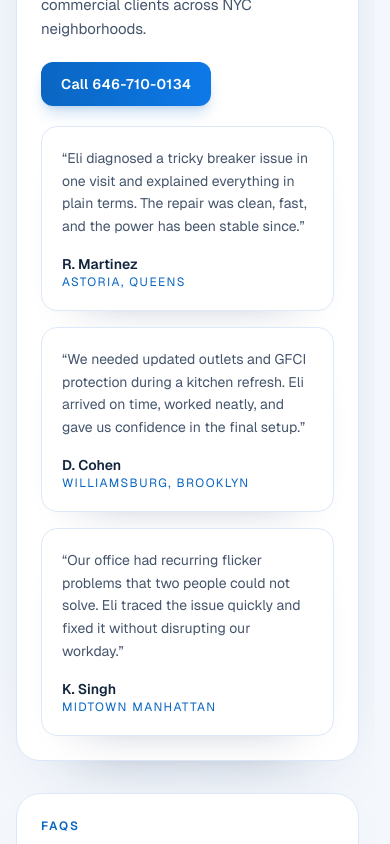
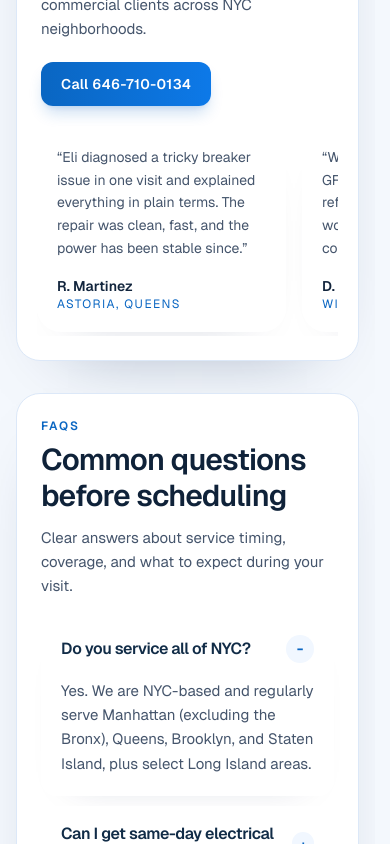
Before and after one commit to Eli45-23/45-eye-see, a Next.js app: page / in a window 390 px wide. Shown: the part 3680-4524 px from the top of the page. Built offline with nearby package versions, Linux system fonts and the light colour scheme.

Commit message:
ui: testimonials and faq polish

```diff
--- a/app/page.tsx
+++ b/app/page.tsx
@@ -73,7 +73,7 @@ export default function HomePage() {
           description="Recent reviews from homeowners and commercial clients across NYC neighborhoods."
           action={<CallCTA label={`Call ${business.phone}`} />}
         />
-        <TestimonialStrip items={testimonials} />
+        <TestimonialStrip items={testimonials} mode="home" />
       </section>
 
       <section className="space-y-5 rounded-3xl border border-[#dce8f8] bg-white p-6 shadow-[0_28px_70px_-52px_rgba(1,31,75,0.5)] sm:p-8">
@@ -82,7 +82,7 @@ export default function HomePage() {
           title="Common questions before scheduling"
           description="Clear answers about service timing, coverage, and what to expect during your visit."
         />
-        <FAQAccordion items={faqs.slice(0, 6)} />
+        <FAQAccordion items={faqs.slice(0, 6)} mode="home" />
         <div className="flex flex-wrap items-center gap-4">
           <CallCTA label={`Call ${business.phone}`} />
           <Link href="/contact#contact-request" className="text-sm font-semibold text-[#0a66c2] underline-offset-4 hover:underline">
--- a/src/components/FAQAccordion.tsx
+++ b/src/components/FAQAccordion.tsx
@@ -5,13 +5,14 @@ import type { FaqItem } from "@/src/content/faqs";
 
 type FAQAccordionProps = {
   items: readonly FaqItem[];
+  mode?: "default" | "home";
 };
 
-export function FAQAccordion({ items }: FAQAccordionProps) {
+export function FAQAccordion({ items, mode = "default" }: FAQAccordionProps) {
   const [openIndex, setOpenIndex] = useState<number | null>(0);
 
   return (
-    <div className="space-y-3">
+    <div className={mode === "home" ? "space-y-2.5" : "space-y-3"}>
       {items.map((item, index) => {
         const isOpen = index === openIndex;
         const buttonId = `faq-trigger-${index}`;
@@ -19,13 +20,21 @@ export function FAQAccordion({ items }: FAQAccordionProps) {
 
         return (
           <article
-            className="overflow-hidden rounded-2xl border border-[#dbe7f6] bg-white shadow-[0_18px_48px_-38px_rgba(1,31,75,0.5)]"
+            className={
+              mode === "home"
+                ? "overflow-hidden rounded-2xl bg-white/95 shadow-[0_16px_38px_-34px_rgba(1,31,75,0.28)]"
+                : "overflow-hidden rounded-2xl border border-[#dbe7f6] bg-white shadow-[0_18px_48px_-38px_rgba(1,31,75,0.5)]"
+            }
             key={item.question}
           >
             <h3>
               <button
                 id={buttonId}
-                className="flex w-full items-center justify-between gap-4 px-5 py-4 text-left text-sm font-semibold text-[#0f2940] sm:text-base"
+                className={
+                  mode === "home"
+                    ? "flex w-full items-center justify-between gap-4 px-5 py-4 text-left text-base font-semibold tracking-tight text-[#112c47]"
+                    : "flex w-full items-center justify-between gap-4 px-5 py-4 text-left text-sm font-semibold text-[#0f2940] sm:text-base"
+                }
                 type="button"
                 aria-expanded={isOpen}
                 aria-controls={panelId}
@@ -34,7 +43,11 @@ export function FAQAccordion({ items }: FAQAccordionProps) {
                 <span>{item.question}</span>
                 <span
                   aria-hidden="true"
-                  className="inline-flex size-7 items-center justify-center rounded-full border border-[#c6dcf6] text-[#0a66c2]"
+                  className={
+                    mode === "home"
+                      ? "inline-flex size-7 items-center justify-center rounded-full bg-[#f1f7ff] text-[#0a66c2]"
+                      : "inline-flex size-7 items-center justify-center rounded-full border border-[#c6dcf6] text-[#0a66c2]"
+                  }
                 >
                   {isOpen ? "-" : "+"}
                 </span>
@@ -45,9 +58,17 @@ export function FAQAccordion({ items }: FAQAccordionProps) {
               role="region"
               aria-labelledby={buttonId}
               hidden={!isOpen}
-              className="px-5 pb-5"
+              className={mode === "home" ? "px-5 pb-5 pt-0" : "px-5 pb-5"}
             >
-              <p className="text-sm leading-relaxed text-slate-600 sm:text-[15px]">{item.answer}</p>
+              <p
+                className={
+                  mode === "home"
+                    ? "text-[15px] leading-relaxed text-slate-600"
+                    : "text-sm leading-relaxed text-slate-600 sm:text-[15px]"
+                }
+              >
+                {item.answer}
+              </p>
             </div>
           </article>
         );
--- a/src/components/TestimonialStrip.tsx
+++ b/src/components/TestimonialStrip.tsx
@@ -2,9 +2,50 @@ import type { Testimonial } from "@/src/content/testimonials";
 
 type TestimonialStripProps = {
   items: readonly Testimonial[];
+  mode?: "default" | "home";
 };
 
-export function TestimonialStrip({ items }: TestimonialStripProps) {
+export function TestimonialStrip({ items, mode = "default" }: TestimonialStripProps) {
+  if (mode === "home") {
+    return (
+      <>
+        <div className="hidden gap-5 md:grid md:grid-cols-3">
+          {items.slice(0, 3).map((item) => (
+            <article
+              key={`${item.name}-${item.area}`}
+              className="rounded-3xl bg-white p-6 shadow-[0_24px_56px_-42px_rgba(1,31,75,0.28)]"
+            >
+              <p className="text-sm leading-relaxed text-slate-600">
+                <span aria-hidden="true">&ldquo;</span>
+                {item.quote}
+                <span aria-hidden="true">&rdquo;</span>
+              </p>
+              <p className="mt-5 text-sm font-semibold text-[#12253d]">{item.name}</p>
+              <p className="text-xs uppercase tracking-[0.12em] text-[#0a66c2]">{item.area}</p>
+            </article>
+          ))}
+        </div>
+
+        <div className="-mx-1 flex snap-x snap-mandatory gap-4 overflow-x-auto px-1 pb-1 md:hidden">
+          {items.slice(0, 3).map((item) => (
+            <article
+              key={`${item.name}-${item.area}`}
+              className="min-w-[85%] snap-start rounded-3xl bg-white p-5 shadow-[0_22px_50px_-40px_rgba(1,31,75,0.3)]"
+            >
+              <p className="text-sm leading-relaxed text-slate-600">
+                <span aria-hidden="true">&ldquo;</span>
+                {item.quote}
+                <span aria-hidden="true">&rdquo;</span>
+              </p>
+              <p className="mt-4 text-sm font-semibold text-[#12253d]">{item.name}</p>
+              <p className="text-xs uppercase tracking-[0.12em] text-[#0a66c2]">{item.area}</p>
+            </article>
+          ))}
+        </div>
+      </>
+    );
+  }
+
   return (
     <div className="grid gap-4 lg:grid-cols-3">
       {items.slice(0, 3).map((item) => (
```
